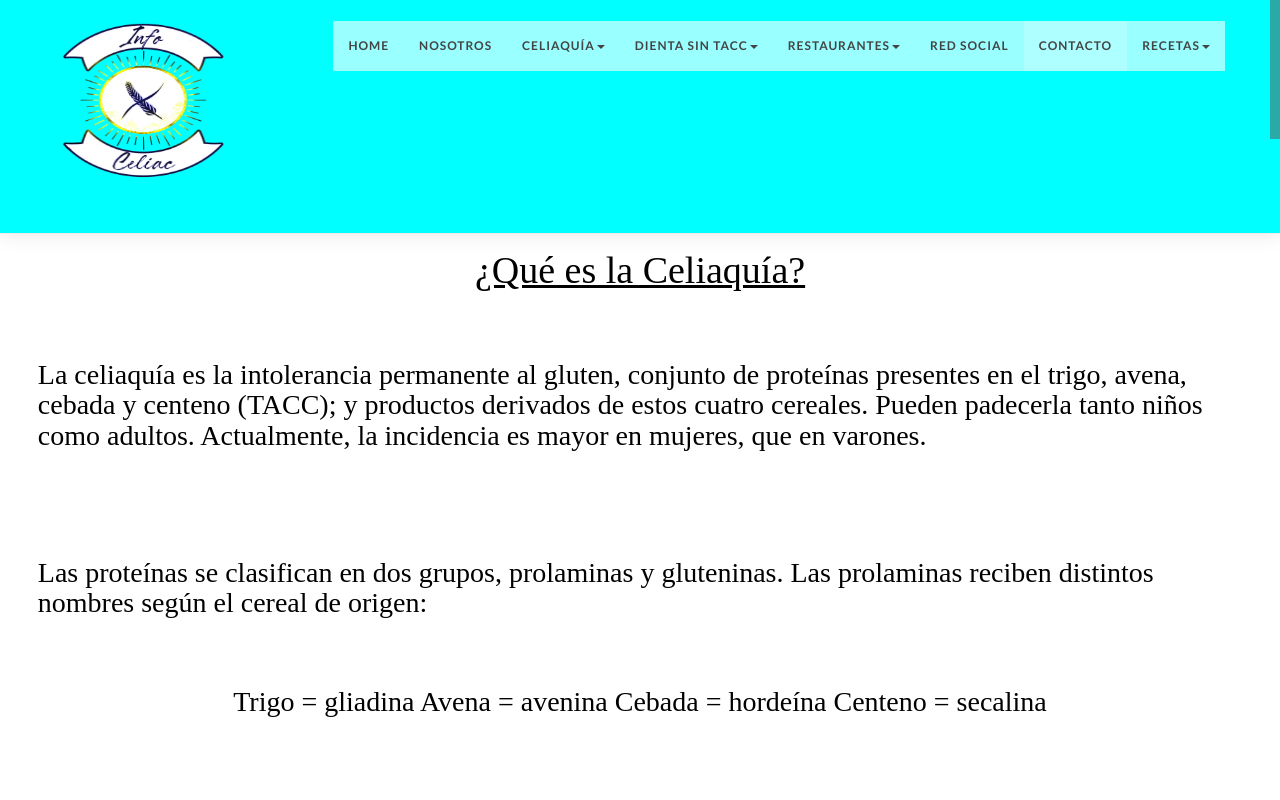
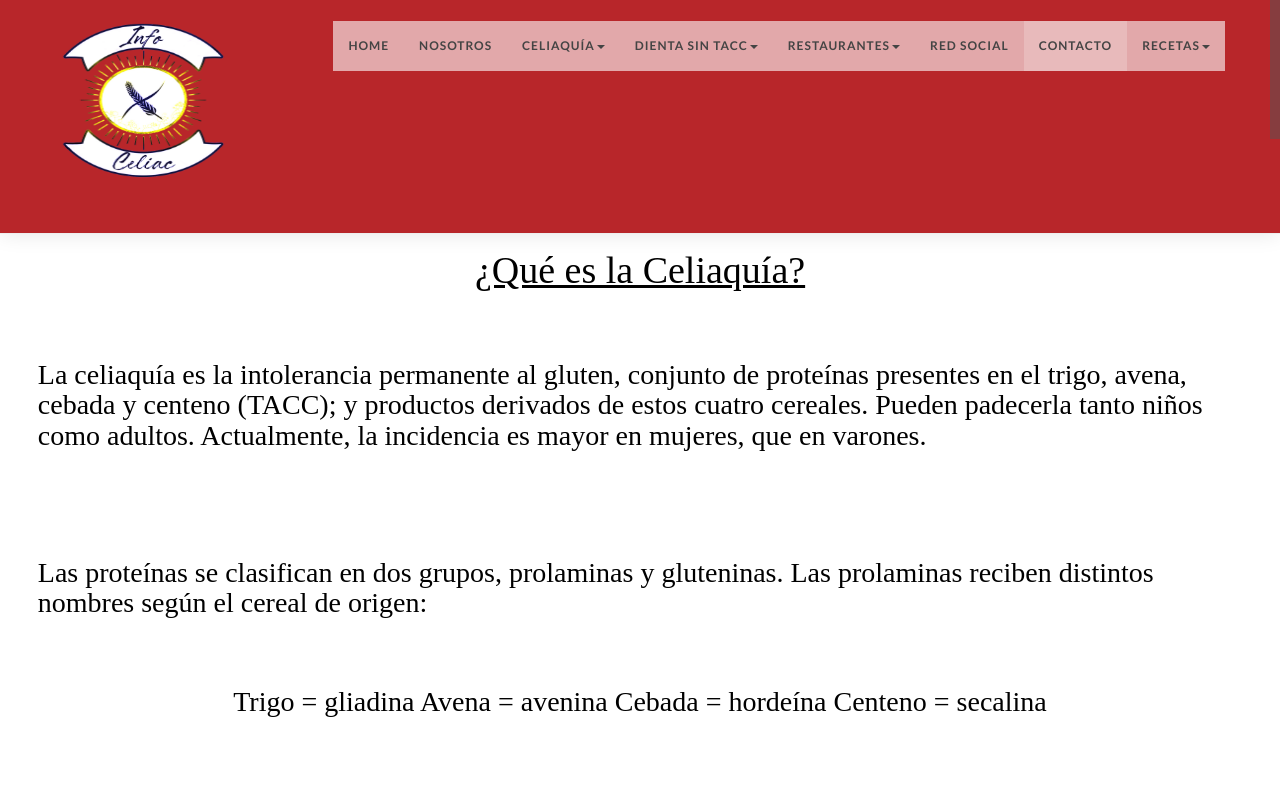
Before and after one commit to marcelojcespedes/InfoCeliac, a plain HTML site: page index.html in a window 1280 px wide. Shown: the top 800 px of the page. Drawn offline with Linux system fonts and the light colour scheme; some packages are replaced by stand-ins of ours.

Commit message:
colorbarra

```diff
--- a/css/style.css
+++ b/css/style.css
@@ -151,7 +151,7 @@ blockquote strong {
 
 /* ------- Navigation ------------ */
 #navigation {
-	background-color: aqua;
+	background-color: #b8262a;
 	z-index: 9999;
 	width:100%;
     box-sizing:border-box;
@@ -1428,7 +1428,7 @@ Parallax
 }
 
 @-webkit-keyframes pulse {
-    0 {
+
         -webkit-transform: scale(1);
         transform: scale(1);
     }
```
